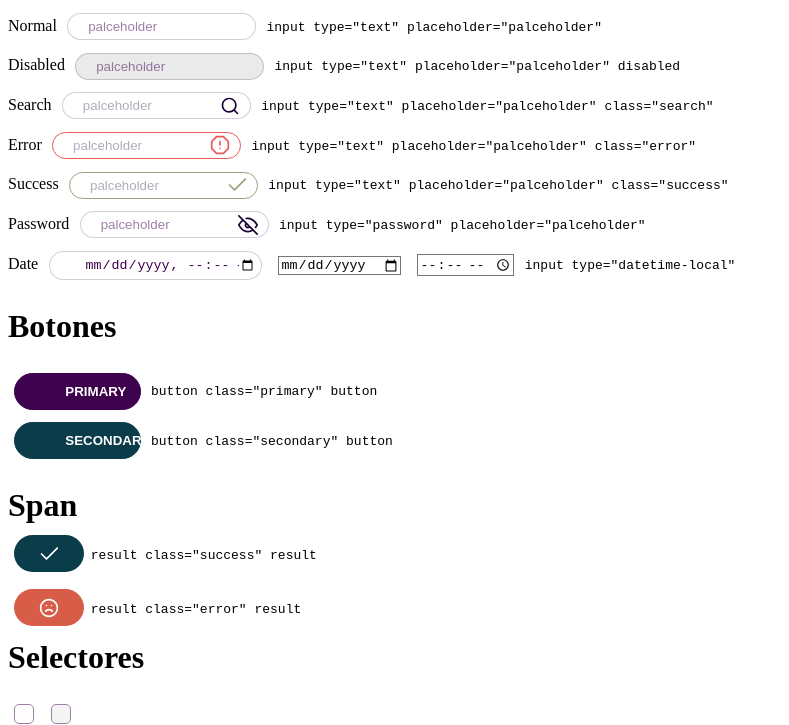
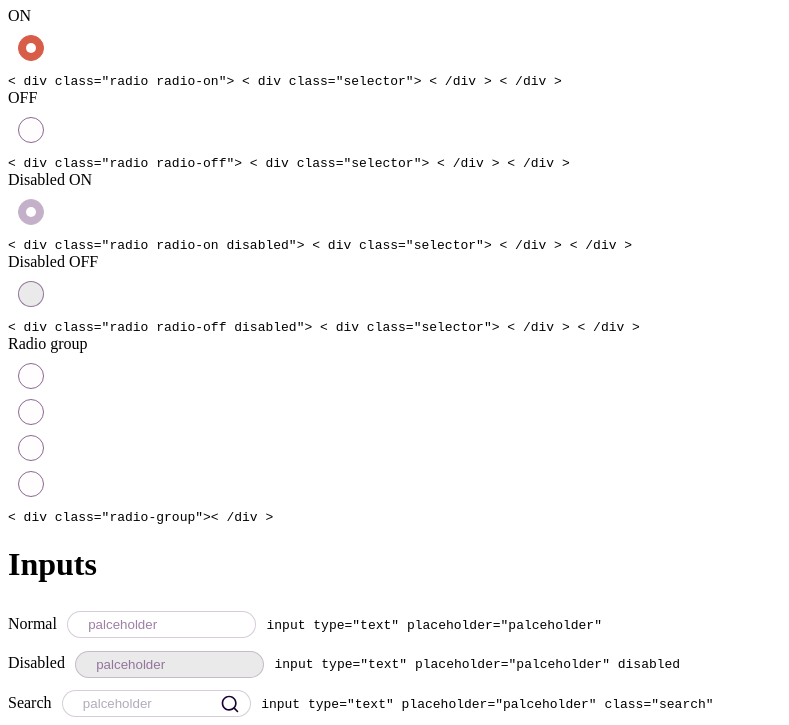
Before and after one commit to Upward-Solutions/esteticas-client, a plain HTML site: page docs/html/components.html in a window 1280 px wide. Shown: the part 507-1232 px from the top of the page, without its empty margins (0-789 px from the left). Drawn offline with Linux system fonts and the light colour scheme.

Commit message:
add radio buttons

```diff
--- a/docs/html/components.html
+++ b/docs/html/components.html
@@ -42,6 +42,47 @@
       <div class="selector"></div>
     </div>
     <code>< div class="toggle toggle-off disabled"> < div class="selector"> < /div > < /div ></code>
+    <h1>Radio buttons</h1>
+    <label>ON</label>
+    <div class="radio radio-on">
+      <div class="selector"></div>
+    </div>
+    <code>< div class="radio radio-on"> < div class="selector"> < /div > < /div ></code>
+    <br>
+    <label>OFF</label>
+    <div class="radio radio-off" id="my-radio">
+      <div class="selector"></div>
+    </div>
+    <code>< div class="radio radio-off"> < div class="selector"> < /div > < /div ></code>
+    <br>
+    <label>Disabled ON</label>
+    <div class="radio radio-on disabled">
+      <div class="selector"></div>
+    </div>
+    <code>< div class="radio radio-on disabled"> < div class="selector"> < /div > < /div ></code>
+    <br>
+    <label>Disabled OFF</label>
+    <div class="radio radio-off disabled">
+      <div class="selector"></div>
+    </div>
+    <code>< div class="radio radio-off disabled"> < div class="selector"> < /div > < /div ></code>
+    <br>
+    <label>Radio group</label>
+    <div class="radio-group">
+      <div class="radio radio-off">
+        <div class="selector"></div>
+      </div>
+      <div class="radio radio-off">
+        <div class="selector"></div>
+      </div>
+      <div class="radio radio-off">
+        <div class="selector"></div>
+      </div>
+      <div class="radio radio-off">
+        <div class="selector"></div>
+      </div>
+    </div>
+    <code>< div class="radio-group">< /div ></code>
     <h1>Inputs</h1>
     <label>Normal</label>
     <input type="text" placeholder="palceholder">
@@ -69,8 +110,6 @@
     <br>
     <label>Date</label>
     <input type="datetime-local">
-    <input type="date">
-    <input type="time">
     <code>input type="datetime-local"</code>
     <br>
     <h1>Botones</h1>
--- a/js/utils/constants.js
+++ b/js/utils/constants.js
@@ -27,6 +27,7 @@ export const getInnerHTML = (element) => element.innerHTML;
 export const setInnerText = (element, content) => (element.innerText = content);
 export const setInnerHTML = (element, content) => (element.innerHTML = content);
 export const getToggleValue = (id) => getById(id).classList.contains('toggle-on');
+export const getRadioValue = (id) => getById(id).classList.contains('radio-on');
 
 /* Form */
 
--- a/js/utils/styles.js
+++ b/js/utils/styles.js
@@ -2,6 +2,8 @@ import { getByClass, IS_FIREFOX } from "./constants.js";
 
 export const applyCustomStyles = () => {
   createToggle();
+  createRadio();
+  createRadioGroups();
 };
 
 const createToggle = () => {
@@ -25,3 +27,42 @@ const createToggle = () => {
     }
   }
 };
+
+const createRadio = () => {
+  const radios = getByClass("radio");
+
+  for (let radio of radios) {
+    if (!radio.classList.contains("disabled")) {
+      radio.addEventListener("click", (event) => {
+        const currentRadio = event.target.classList.contains("radio")
+          ? event.target
+          : event.target.parentNode;
+
+        if (currentRadio.classList.contains("radio-off")) {
+          currentRadio.classList.remove("radio-off");
+          currentRadio.classList.add("radio-on");
+        } else {
+          currentRadio.classList.remove("radio-on");
+          currentRadio.classList.add("radio-off");
+        }
+      });
+    }
+  }
+};
+
+const createRadioGroups = () => {
+  const radios = getByClass("radio-group");
+  for (const radio of radios) {
+    const childrens = radio.children;
+    for (const children of childrens) {
+      children.addEventListener("click", (event) => {
+        for (const children of childrens) {
+          if (children !== event.target) {
+            children.classList.remove('radio-on');
+            children.classList.add('radio-off');
+          }
+        }
+      });
+    }
+  }
+};
--- /dev/null
+++ b/styles/sass/components/radio.scss
@@ -0,0 +1,64 @@
+@import "../vars";
+
+div.radio {
+  border-radius: 100px;
+  border-color: $purple;
+  border-style: solid;
+  border-width: 1px;
+  opacity: 0.6;
+  margin: 10px;
+  width: 20px;
+  height: 20px;
+  padding: 2px;
+  cursor: pointer;
+  &.radio-on {
+    background-color: $orange;
+    border-color: $orange;
+    display: grid;
+    align-content: center;
+    align-items: center;
+    opacity: 1;
+    div.selector {
+      margin-left: 5px;
+      width: 10px;
+      height: 10px;
+      -moz-border-radius: 50%;
+      -webkit-border-radius: 50%;
+      border-radius: 50%;
+      margin-top: auto;
+      margin-bottom: auto;
+      margin-right: 20px;
+      background: $white;
+    }
+    &.disabled {
+      background-color: $purple;
+      border-color: $purple;
+      opacity: 0.3;
+      cursor: no-drop;
+      div.selector {
+        background-color: $white;
+        opacity: 1;
+      }
+    }
+  }
+  &.radio-off {
+    background-color: $white;
+    border-color: $purple;
+    opacity: 0.6;
+    div.selector {
+      display: none;
+    }
+    &:hover {
+      opacity: 0.7;
+    }
+    &.disabled {
+      background-color: $background-disabled;
+      border-color: $border-purple-disabled;
+      opacity: 1;
+      cursor: no-drop;
+      div.selector {
+        display: none;
+      }
+    }
+  }
+}
--- a/styles/sass/index.scss
+++ b/styles/sass/index.scss
@@ -2,3 +2,4 @@
 @import './components/inputs';
 @import './components/buttons';
 @import './components/toggle';
+@import './components/radio';
--- a/styles/sass/vars.scss
+++ b/styles/sass/vars.scss
@@ -9,3 +9,4 @@ $white: #FFFDFD;
 $input-text-color: #B3ABBC;
 $input-text-color-action: #685879;
 $background-disabled: #EAEAEA;
+$border-purple-disabled: rgb(62, 1, 78, 0.5);
```
Also changed, not shown: styles/css/components/radio.css (added), styles/css/index.css, 2 other files.
